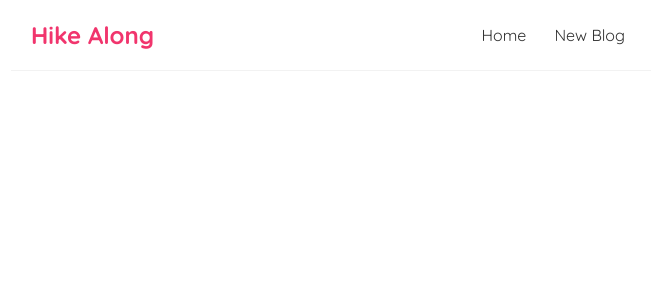
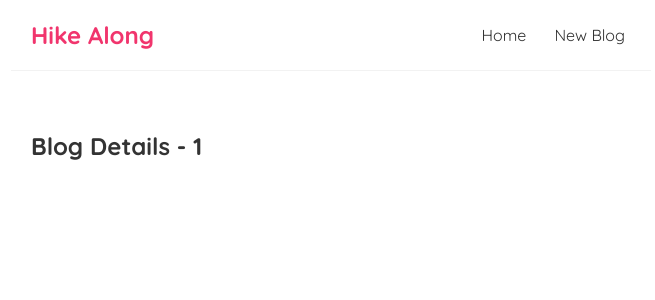
Before and after one commit to Pranotisavadi/Revise-React_blog, a React (Create React App) app: page /blogs/1 in a window 1280 px wide. Shown: the top 300 px of the page, without its empty margins (309-964 px from the left). Built offline with nearby package versions, Linux system fonts and the light colour scheme.

Commit message:
Added params to routes and routers

```diff
--- a/src/App.js
+++ b/src/App.js
@@ -2,6 +2,7 @@
 import Home from './Home'
 import {BrowserRouter as Router, Route, Routes} from 'react-router-dom'
 import Create from './Create';
+import BlogDetails from './BlogDetails';
 
 function App() {
  return (
@@ -14,6 +15,7 @@
      <Routes>
         <Route path="/" element={<Home />}></Route>
         <Route path="/create" element={<Create />}></Route>
+        <Route path="/blogs/:id" element={<BlogDetails />}></Route>
       </Routes>
 
       </div>
--- /dev/null
+++ b/src/BlogDetails.js
@@ -0,0 +1,13 @@
+ import { useParams } from "react-router-dom";
+
+const BlogDetails = () => {
+    const { id } = useParams();
+
+    return (
+        <div className="blog-detail">
+        <h2>Blog Details - { id }</h2>
+        </div>
+     );
+}
+
+export default BlogDetails;
--- a/src/BlogList.js
+++ b/src/BlogList.js
@@ -1,3 +1,5 @@
+import { Link } from "react-router-dom";
+
 const BlogList = ({blogs, title}) => {
     // const blogs = props.blogs;
     // const title = props.title;
@@ -7,8 +9,11 @@
             <h2>{ title }</h2>
              {blogs.map((blog) => (
                 <div className ="blog-preview" key={blog.id}>
+                    <Link to={`/blogs/${blog.id}`}>
                     <h2>{ blog.title }</h2>
                     <h3>written By { blog.author }</h3>
+                    </Link>
+
 
                 </div>
             ))}
--- a/src/index.css
+++ b/src/index.css
@@ -47,3 +47,6 @@
   color: #f1356d;
   margin-bottom: 8px;
 }
+.blog-preview a{
+text-decoration: none;
+}
```
